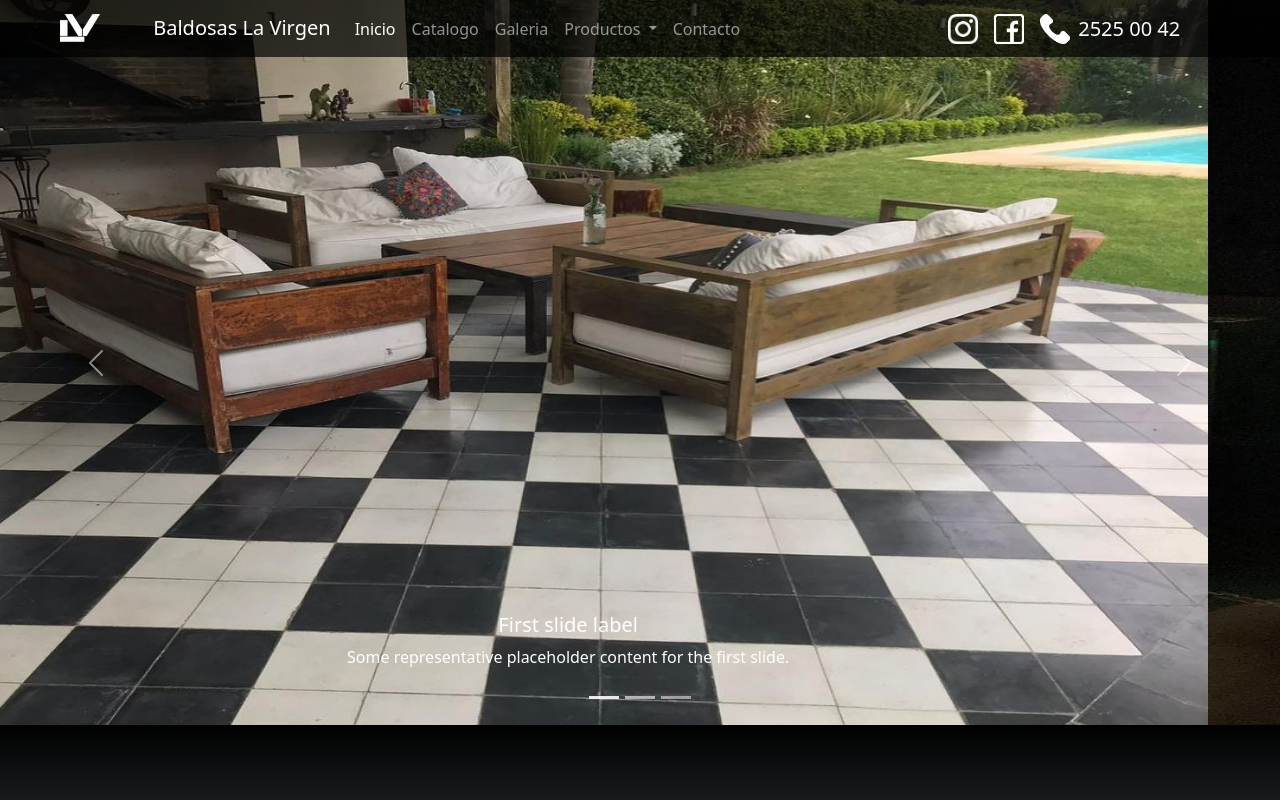
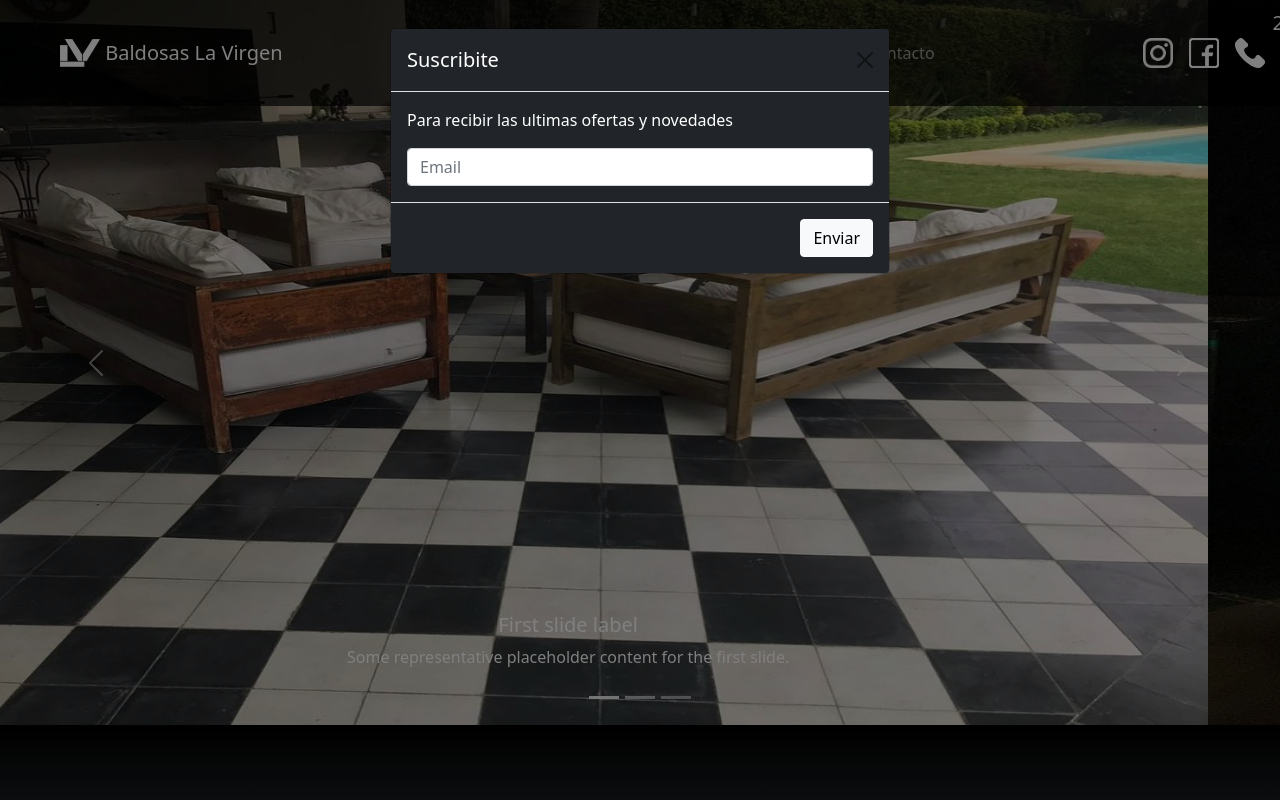
Before and after one commit to rodrigoSaporiti/baldosasLaVirgen, a plain HTML site: page index.html in a window 1280 px wide. Shown: the top 800 px of the page. Drawn offline with Linux system fonts and the light colour scheme.

Commit message:
index arreglos

```diff
--- a/index.html
+++ b/index.html
@@ -14,7 +14,7 @@
     <div class="modal-dialog">
       <div class="modal-content bg-dark">
         <div class="modal-header bg-dark">
-          <h5 class="modal-title text-white">Suscríbase</h5>
+          <h5 class="modal-title text-white">Suscribite</h5>
           <button type="button" class="btn-close" data-bs-dismiss="modal" aria-label="Close"></button>
         </div>
         <div class="modal-body text-white">
@@ -29,17 +29,17 @@
     </div>
   </div>
 
-  <nav class="navbar navbar-expand-lg navbar-dark colorNav justify-content-around fixed-top">
+  <nav class="navbar navbar-expand-lg navbar-dark colorNav justify-content-center fixed-top">
     <div class="container-fluid">
       <a class="navbar-brand" href="#">
-        <img src="imagenes/sinTexto.png" alt="logo" width="40" height="30" class="d-md-inline-block align-text-top  ms-lg-5">
-       <span class="ms-5"> Baldosas La Virgen</span>
+        <img src="imagenes/sinTexto.png" alt="logo" width="40" height="30" class="d-inline-block align-text-top ms-lg-5 jus">
+       <span class="ms-5 ms-md-0"> Baldosas La Virgen</span>
       </a>
       <button class="navbar-toggler" type="button" data-bs-toggle="collapse" data-bs-target="#navbarSupportedContent" aria-controls="navbarSupportedContent" aria-expanded="false" aria-label="Toggle navigation">
         <span class="navbar-toggler-icon"></span>
       </button>
       <div class="collapse navbar-collapse" id="navbarSupportedContent">
-        <ul class="navbar-nav text-center align-items-center" >
+        <ul class="navbar-nav text-center align-items-sm-center align-items-sm-start marginUl" >
           <li class="nav-item">
             <a class="nav-link active" aria-current="page" href="#">Inicio</a>
           </li>
--- a/script.js
+++ b/script.js
@@ -1,7 +1,5 @@
-/*
+
  document.addEventListener("DOMContentLoaded", function() {
         let miModal = new bootstrap.Modal(document.getElementById('miModal'));
         miModal.show();
     });
-
-*/
--- a/style.css
+++ b/style.css
@@ -30,3 +30,15 @@
    padding: 5px;
    margin-top: 100px;
 }
+
+
+.marginUl{
+    margin-left: 25%;
+}
+
+@media (max-width: 768px){
+
+    .marginUl{
+        margin-left: 0%;
+    }
+}
```
